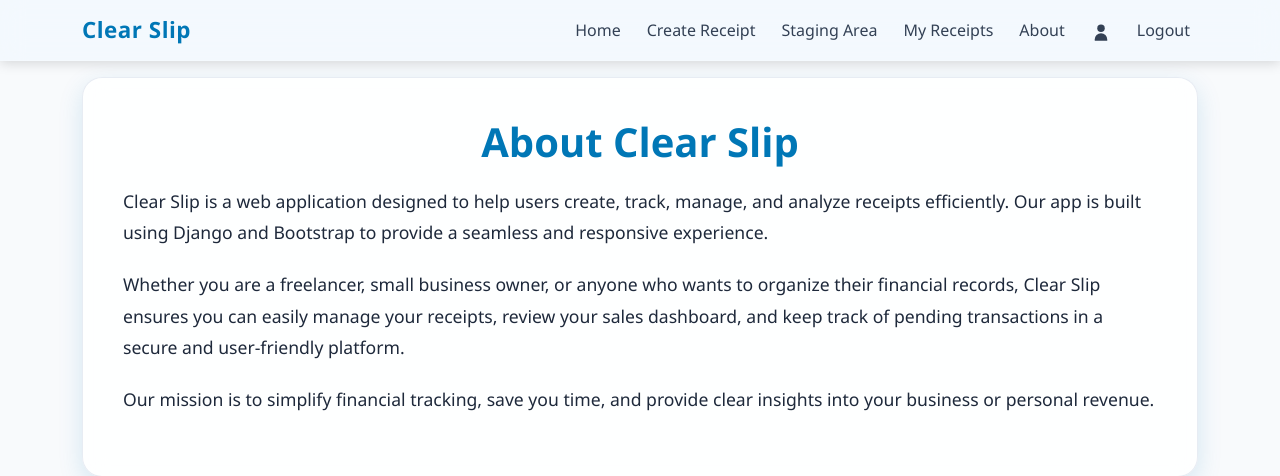
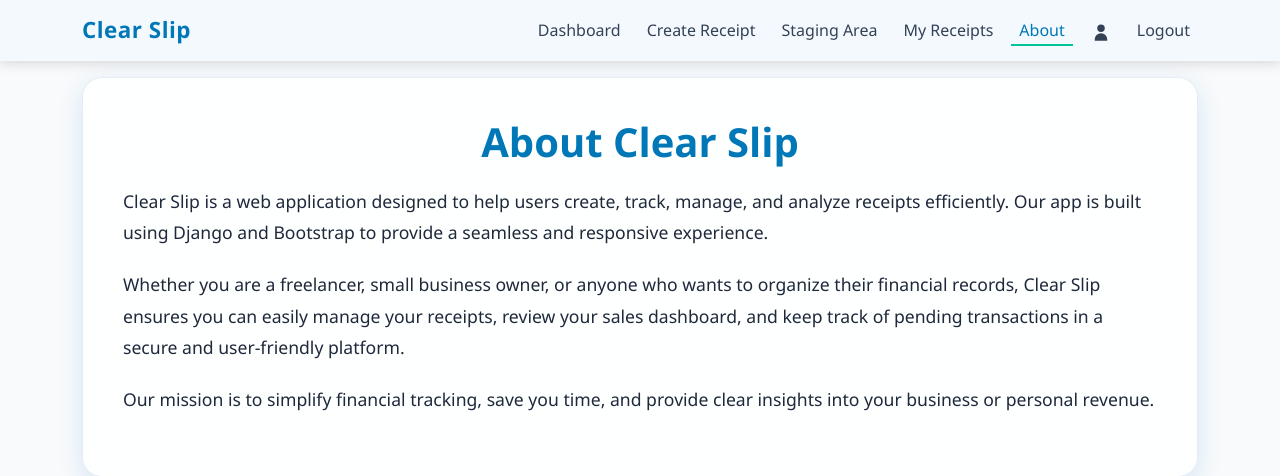
Before and after one commit to Aayushkumar-gupta/Receipt-Admin, a Django app: page /about/ in a window 1280 px wide. Shown: the top 476 px of the page. Run offline with Django 5.2, Linux system fonts and the light colour scheme; the visitor is signed in with stand-in values (Sample User, id 1).

Commit message:
Seperated home page and dashboard page for logged out and logged users

```diff
--- a/accounts/views.py
+++ b/accounts/views.py
@@ -80,7 +80,7 @@ def user_login(request):
             logger.info(f"LOGIN SUCCESS for {username}")
             if user.is_active:
                 auth_login(request, user)
-                return redirect('home')
+                return redirect('dashboard')
             else:
                 messages.error(request, "Account not verified. Please verify your email and phone.")
         else:
@@ -94,7 +94,7 @@ def user_login(request):
 
 def user_logout(request):
     auth_logout(request)
-    return redirect('login')
+    return redirect('home')
 
 def forgot_password(request):
     return render(request, 'forgot_password.html')
--- a/clearSlip/settings.py
+++ b/clearSlip/settings.py
@@ -142,3 +142,6 @@ EMAIL_USE_TLS = True
 EMAIL_HOST_USER = 'your_email@gmail.com'
 EMAIL_HOST_PASSWORD = 'your_app_password'
 '''
+
+LOGIN_REDIRECT_URL = '/dashboard/'
+LOGOUT_REDIRECT_URL = '/'
--- a/clearSlip/urls.py
+++ b/clearSlip/urls.py
@@ -17,13 +17,14 @@ Including another URLconf
 from django.contrib import admin
 from django.urls import path, include
 from django.contrib.auth import views as auth_views
-from accounts import views
+from accounts import views as account_views
 from receipts import views
 
 urlpatterns = [
     path('admin/', admin.site.urls),
     path('', include('receipts.urls')),
     path('accounts/', include('accounts.urls')),
+    path('dashboard/', views.dashboard, name='dashboard'),
     path("password_reset/",
          auth_views.PasswordResetView.as_view(template_name="password_reset.html"),
          name="password_reset"),
--- a/receipts/templates/base.html
+++ b/receipts/templates/base.html
@@ -88,46 +88,77 @@
    <!-- Navbar -->
    <nav class="navbar navbar-expand-lg sticky-top">
         <div class="container">
-            <a class="navbar-brand" href="{% url 'home' %}">Clear Slip</a>
+            <a class="navbar-brand" href="{% if user.is_authenticated %}{% url 'dashboard' %}{% else %}{% url 'home' %}{% endif %}">Clear Slip</a>
             <button class="navbar-toggler" type="button" data-bs-toggle="collapse" data-bs-target="#navbarNav">
                 <span class="navbar-toggler-icon"></span>
             </button>
 
             <div class="collapse navbar-collapse" id="navbarNav">
                 <ul class="navbar-nav ms-auto">
+                    {% if not user.is_authenticated %}
+                    <!-- Home -->
                     <li class="nav-item">
-                        <a class="nav-link {% if request.resolver_match.url_name == 'home' %}active{% endif %}" href="{% url 'home' %}">Home</a>
+                        <a class="nav-link {% if request.resolver_match.url_name == 'home' %}active{% endif %}"
+                           href="{% url 'home' %}">Home</a>
+                    </li>
+                    {% endif %}
+
+                    {% if user.is_authenticated %}
+                        <!-- Dashboard -->
+                        <li class="nav-item">
+                            <a class="nav-link {% if request.resolver_match.url_name == 'dashboard' %}active{% endif %}"
+                               href="{% url 'dashboard' %}">Dashboard</a>
+                        </li>
+
+                        <!-- Create Receipt -->
+                        <li class="nav-item">
+                            <a class="nav-link {% if request.resolver_match.url_name == 'create_receipt' %}active{% endif %}"
+                               href="{% url 'create_receipt' %}">Create Receipt</a>
+                        </li>
+
+                        <!-- Staging Area -->
+                        <li class="nav-item">
+                            <a class="nav-link {% if request.resolver_match.url_name == 'staging_area' %}active{% endif %}"
+                               href="{% url 'staging_area' %}">Staging Area</a>
+                        </li>
+
+                        <!-- My Receipts -->
+                        <li class="nav-item">
+                            <a class="nav-link {% if request.resolver_match.url_name == 'my_receipts' %}active{% endif %}"
+                               href="{% url 'my_receipts' %}">My Receipts</a>
+                        </li>
+                    {% endif %}
+
+                    <!-- About -->
+                    <li class="nav-item">
+                        <a class="nav-link {% if request.resolver_match.url_name == 'about' %}active{% endif %}"
+                           href="{% url 'about' %}">About</a>
                     </li>
 
                     {% if user.is_authenticated %}
-                    <li class="nav-item"><a class="nav-link" href="{% url 'create_receipt' %}">Create Receipt</a></li>
-                    <li class="nav-item"><a class="nav-link" href="{% url 'staging_area' %}">Staging Area</a></li>
-                    <li class="nav-item"><a class="nav-link" href="{% url 'my_receipts' %}">My Receipts</a></li>
-                    {% endif %}
-                    <li class="nav-item"><a class="nav-link" href="{% url 'about' %}">About</a></li>
-
-                    {% if user.is_authenticated %}
+                        <!-- Profile -->
                         <li class="nav-item">
-                            <a class="nav-link" href="{% url 'profile' %}">
+                            <a class="nav-link {% if request.resolver_match.url_name == 'profile' %}active{% endif %}"
+                               href="{% url 'profile' %}">
                                 <svg xmlns="http://www.w3.org/2000/svg" width="20" height="20" fill="currentColor" class="bi bi-person" viewBox="0 0 16 16">
                                     <path d="M8 8a3 3 0 1 0 0-6 3 3 0 0 0 0 6z"/>
                                     <path fill-rule="evenodd" d="M8 9a5 5 0 0 0-5 5v1h10v-1a5 5 0 0 0-5-5z"/>
                                 </svg>
                             </a>
                         </li>
-                    {% endif %}
 
-                    {% if not user.is_authenticated %}
-                        <li class="nav-item"><a class="nav-link" href="{% url 'login' %}">Login</a></li>
-                    {% endif %}
-
-                    {% if user.is_authenticated %}
+                        <!-- Logout -->
                         <li class="nav-item">
-                            <a class="nav-link" href="{% url 'logout' %}" onclick="return confirm('Are you sure you want to logout?');">Logout</a>
+                            <a class="nav-link" href="{% url 'logout' %}"
+                               onclick="return confirm('Are you sure you want to logout?');">Logout</a>
+                        </li>
+                    {% else %}
+                        <!-- Login -->
+                        <li class="nav-item">
+                            <a class="nav-link {% if request.resolver_match.url_name == 'login' %}active{% endif %}"
+                               href="{% url 'login' %}">Login</a>
                         </li>
                     {% endif %}
-
-
                 </ul>
             </div>
         </div>
--- a/receipts/urls.py
+++ b/receipts/urls.py
@@ -14,6 +14,5 @@ urlpatterns = [
     path("staging-edit/<int:pk>/", views.staging_edit, name="staging_edit"),
     path("staging-delete/<int:pk>/", views.staging_delete, name="staging_delete"),
     path('profile/', views.profile, name='profile'),
-    path("profile/", views.profile, name="user_profile"),
-
+    path('dashboard/', views.dashboard, name='dashboard'),
 ]
--- a/receipts/views.py
+++ b/receipts/views.py
@@ -17,6 +17,10 @@ from accounts.models import UserProfile
 
 def home(request):
     return render(request, 'home.html')
+
+@login_required
+def dashboard(request):
+    return render(request, 'dashboard.html')
 
 @login_required
 def my_receipts(request):
```
Also changed, not shown: receipts/templates/dashboard.html (added, +8 -0 lines).
